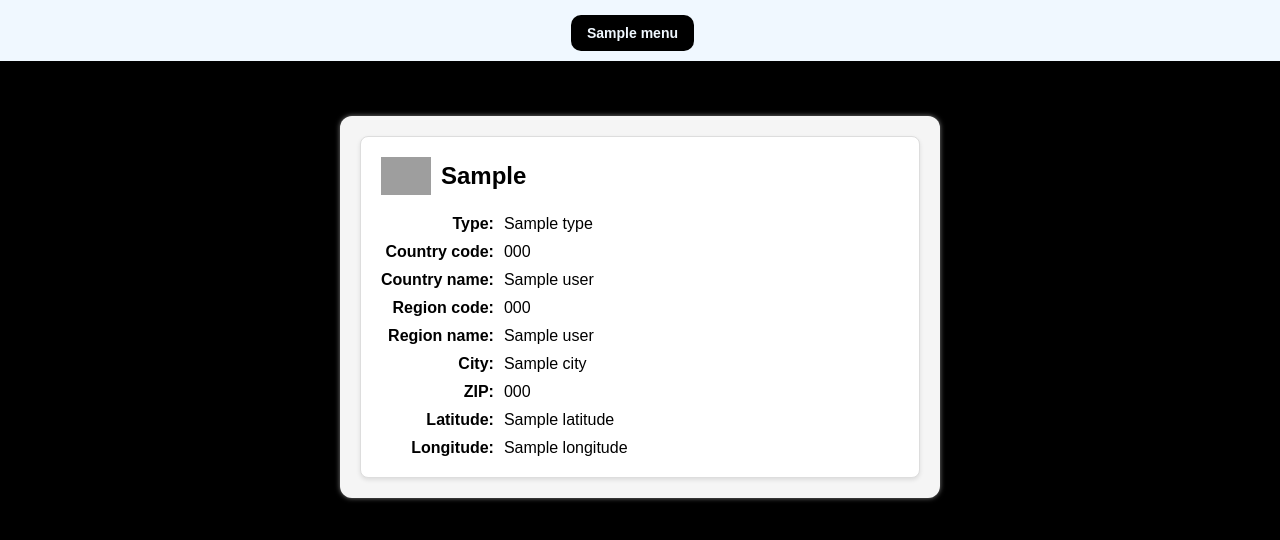
After one commit to smalldjangoking/flask-webtools, a Flask app: template templates/ip_checker.html in a window 1280 px wide. The commit adds this page. Shown: the top 540 px of the page. Run offline with Flask 3, Linux system fonts and the light colour scheme; the template is opened without the code that fills it: most values are stand-ins (such as "Sample title", 1, 10 or a date in 2020); data that the repository does not hold is empty; grey boxes are pictures that could not be loaded.

```diff
--- a/app.py
+++ b/app.py
@@ -1,21 +1,39 @@
+
 from flask import Flask, render_template, request, send_file, redirect
 import qrcode
 from io import BytesIO
 from redis import Redis
 
-from helpers import generate_link, recursion_generate_check
+from helpers import generate_link, recursion_generate_check, request_ip_data
 
 app = Flask(__name__)
 app.jinja_env.auto_reload = True  # Отключаем кеширование шаблонов
 app.config['TEMPLATES_AUTO_RELOAD'] = True  # Автоматическая перезагрузка шаблонов
 
-menu = {'QR-code Generator': 'qr_code_generator', 'URL-shortener': 'url_shortener'}
+menu = {'QR-code Generator': 'qr_code_generator', 'URL-shortener': 'url_shortener', 'IP-checker': 'ip_checker'}
 
-redis_db = Redis(host='redis', port=6379)
+redis_db = Redis(host='localhost', port=6379)
 
 @app.route('/')
 def index():
     return redirect('/qr_code_generator')
+
+
+@app.route('/ip-checker')
+def ip_checker():
+    current_url = request.path
+    user_ip = request.headers.get('X-Forwarded-For', request.remote_addr)
+
+    context = {
+        'menu': menu,
+        'current_url': current_url,
+        'user_data': request_ip_data(user_ip)
+    }
+
+    print(context.items())
+
+    return render_template('ip_checker.html', **context)
+
 
 @app.route('/qr-code-generator', methods=['GET', 'POST'])
 def qr_code_generator():
@@ -36,7 +54,6 @@ def qr_code_generator():
     }
 
     return render_template('qrcodegenerator.html', **context)
-
 
 @app.route('/url_shortener', methods=['GET', 'POST'])
 def url_shortener():
@@ -81,4 +98,4 @@ def url_redirect(short_url):
 
 
 if __name__ == '__main__':
-    app.run(host='0.0.0.0' ,debug=True, use_reloader=True)
+    app.run(debug=True, use_reloader=True)
--- a/static/css/base.css
+++ b/static/css/base.css
@@ -3,6 +3,19 @@
     padding: 0;
     box-sizing: border-box;
     font-family: sans-serif;
+}
+
+.main-container {
+    display: flex;
+    flex-direction: column;
+    background: whitesmoke;
+    padding: 20px;
+    border-radius: 12px;
+    border: none;
+    width: 50%;
+    max-width: 600px;
+    margin: 55px auto !important;
+    box-shadow: 0 0 5px rgba(255, 255, 255, 0.5);
 }
 
 body {
--- /dev/null
+++ b/static/css/ip_checker.css
@@ -0,0 +1,45 @@
+.main-container {
+    max-width: 600px;
+    margin: 0 auto;
+    padding: 20px;
+}
+
+.personal-table {
+    background-color: #fff;
+    border: 1px solid #ddd;
+    border-radius: 8px;
+    box-shadow: 0 2px 4px rgba(0,0,0,0.1);
+    padding: 20px;
+}
+
+.ip-section {
+    display: flex;
+    align-items: center;
+    margin-bottom: 20px;
+}
+
+.ip-section img {
+    width: 50px;
+    height: auto;
+    margin-right: 10px;
+}
+
+.ip-section .ip-address {
+    font-size: 24px;
+    font-weight: bold;
+}
+
+.details-section dl {
+    display: grid;
+    grid-template-columns: max-content auto;
+    gap: 10px;
+}
+
+.details-section dt {
+    font-weight: bold;
+    text-align: right;
+}
+
+.details-section dd {
+    margin: 0;
+}
--- /dev/null
+++ b/templates/ip_checker.html
@@ -0,0 +1,37 @@
+{% extends 'base.html' %}
+{% block title %}User IP-address Checker{% endblock %}
+{% block head %}
+    <link rel="stylesheet" href="{{ url_for('static', filename='css/ip_checker.css') }}">{% endblock %}
+
+{% block content %}
+<div class="main-container">
+    <div class="personal-table">
+        <div class="ip-section">
+            <img src="{{ user_data.location.country_flag }}" alt="Флаг страны">
+            <span class="ip-address">{{ user_data.ip }}</span>
+        </div>
+        <div class="details-section">
+            <dl>
+                <dt>Type:</dt>
+                <dd>{{ user_data.type }}</dd>
+                <dt>Country code:</dt>
+                <dd>{{ user_data.country_code }}</dd>
+                <dt>Country name:</dt>
+                <dd>{{ user_data.country_name }}</dd>
+                <dt>Region code:</dt>
+                <dd>{{ user_data.region_code }}</dd>
+                <dt>Region name:</dt>
+                <dd>{{ user_data.region_name }}</dd>
+                <dt>City:</dt>
+                <dd>{{ user_data.city }}</dd>
+                <dt>ZIP:</dt>
+                <dd>{{ user_data.zip }}</dd>
+                <dt>Latitude:</dt>
+                <dd>{{ user_data.latitude }}</dd>
+                <dt>Longitude:</dt>
+                <dd>{{ user_data.longitude }}</dd>
+            </dl>
+        </div>
+    </div>
+</div>
+{% endblock %}
--- a/templates/qrcodegenerator.html
+++ b/templates/qrcodegenerator.html
@@ -5,7 +5,7 @@
 {% block title %}QR-CODE Generator{% endblock %}
 
 {% block content %}
-    <div class="qr-container">
+    <div class="main-container">
         <div class="title-box">
             <h3 class="qr-title">
                 Generate QR-code
--- a/templates/urlshortener.html
+++ b/templates/urlshortener.html
@@ -7,7 +7,7 @@
 {% endblock %}
 
 {% block content %}
-    <div class="url-short-container">
+    <div class="main-container">
         <div id="link-generator" class="input-url-div">
             <label class="green-text" for="link">Paste your link here</label>
             <input id="short-link-input" class="short-link-input" name="link" type="text"
@@ -15,7 +15,7 @@
             <button onclick="generate_link()" class="btn">SHORT 📉</button>
         </div>
     </div>
-    <div id="generated-links" class="generated-links url-short-container hidden">
+    <div id="generated-links" class="generated-links main-container hidden">
         <h3 class="green-text">YOUR SHORTENED LINK:</h3>
         <div id="view-field" class="view-field">
             <p id="view-field-text" class="view-field-text"></p>
```
Also changed, not shown: helpers.py (+23 -0 lines), static/css/qrcodegenerator.css (+0 -13 lines), static/css/urlshortener.css (+2 -15 lines), 3 other files.
